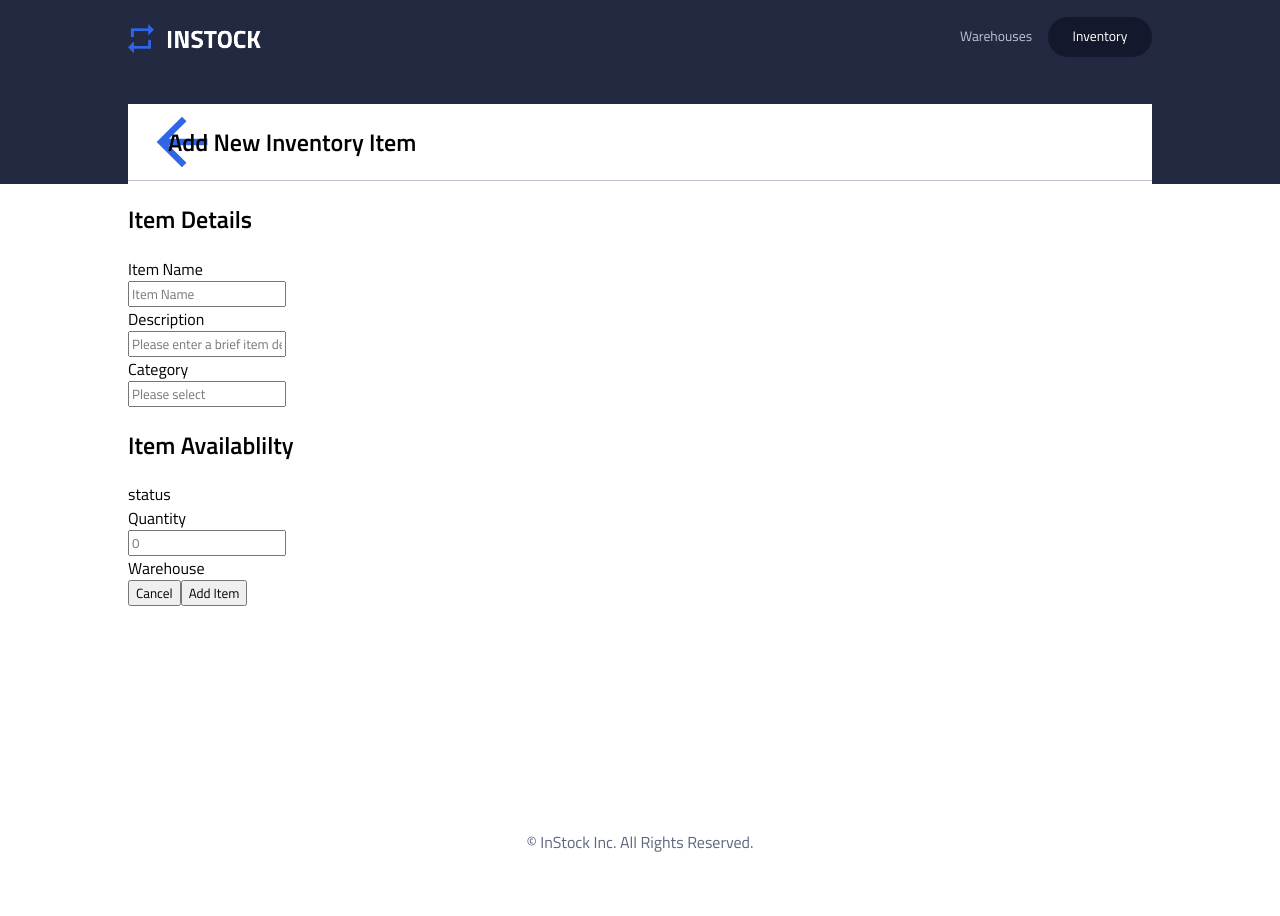
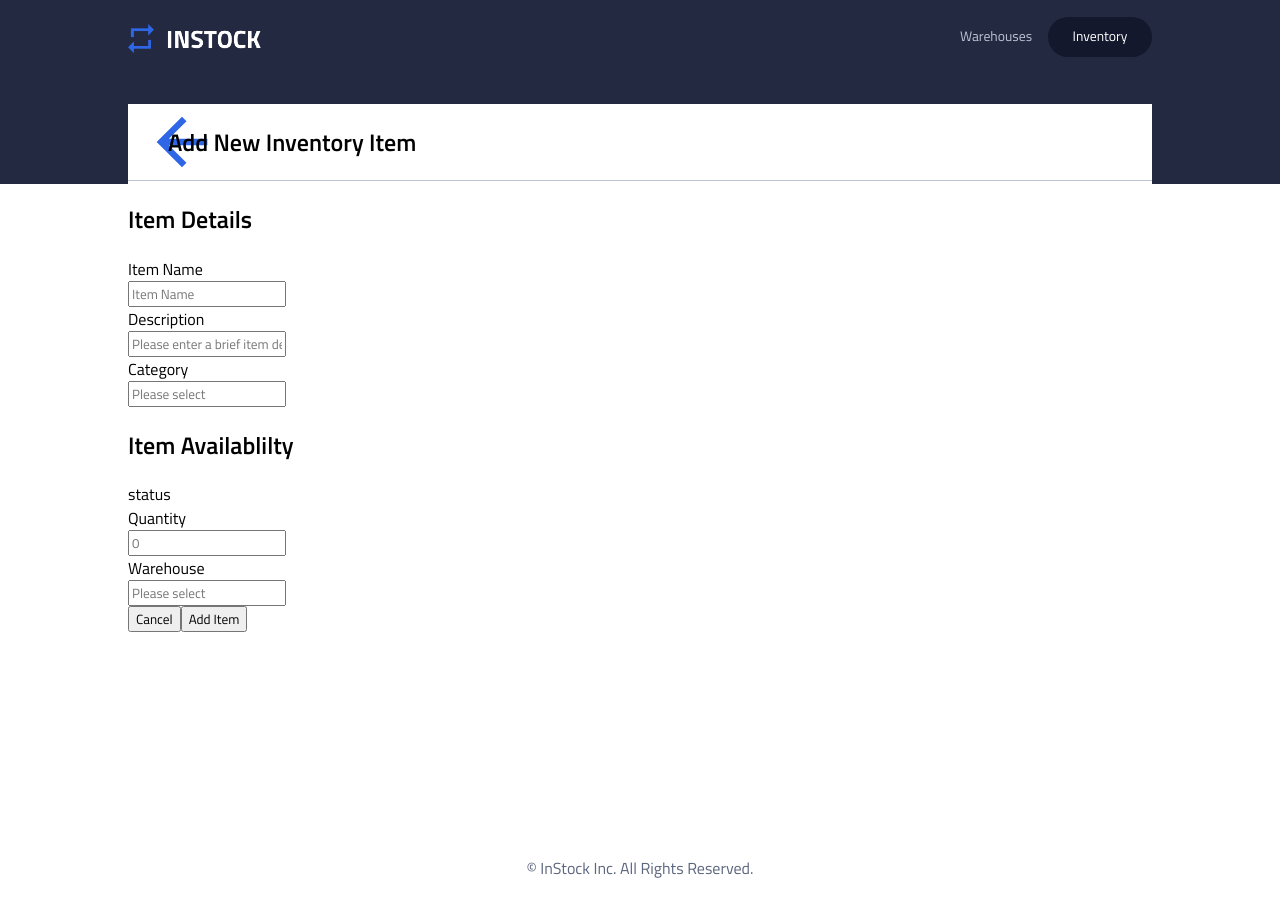
Before and after one commit to cathybi/instock-client, a React (Create React App) app: page /inventory in a window 1280 px wide. Shown: the top 916 px of the page. Built offline with nearby package versions, Linux system fonts and the light colour scheme.

Commit message:
basic frame

```diff
--- a/src/components/AddNewInventory/AddNewInventory.jsx
+++ b/src/components/AddNewInventory/AddNewInventory.jsx
@@ -79,6 +79,13 @@ function AddNewInventory() {
 
           <div className="new-inventory__warehouse">
             <div className="new-inventory__form-header">Warehouse</div>
+            <div className="new-inventory__form">
+              <input
+                type="text"
+                className="new-inventory__input"
+                placeholder="Please select"
+              />
+            </div>
           </div>
         </div>
       </div>
```
